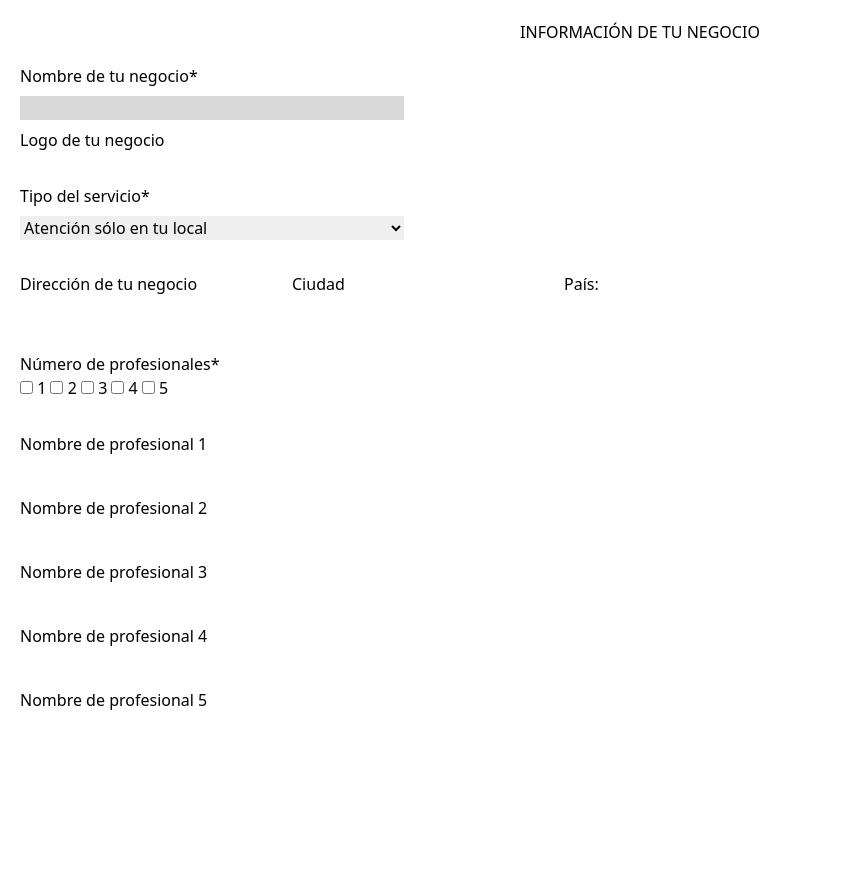
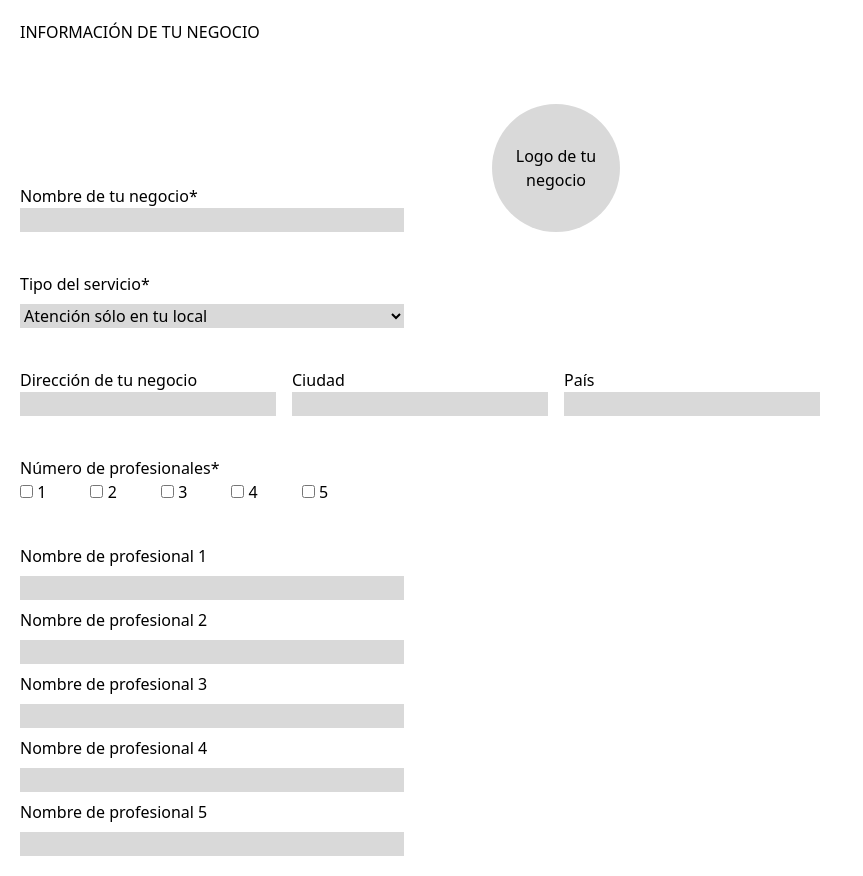
Before and after one commit to Tania-Bobadilla/xxcf, a React (Create React App) app: page / in a window 1280 px wide. Shown: the whole page, without its empty margins (0-863 px from the left). Before the commit the page ends 800 px from the top, so only its background shows below. Built offline with nearby package versions, Linux system fonts and the light colour scheme.

Commit message:
mas cambios componente

```diff
--- a/src/components/InfoNegocio.tsx
+++ b/src/components/InfoNegocio.tsx
@@ -2,29 +2,35 @@ import React from 'react'
 
 const InfoNegocio = () => {
   return (
-    <div className='pl-5 pr-5 pt-5'>
+    <div className='pl-5 pr-5 pt-5 pb-5'>
 
         {/* Titulo */}
-        <h1 className='text-center'> INFORMACIÓN DE TU NEGOCIO</h1>
+        <h1 className='pb-10'> INFORMACIÓN DE TU NEGOCIO</h1>
 
         {/* Formulario */}
-        <form className='pt-5 space-y-8'>
+        <form className='pt-5 space-y-10'>
 
           {/* Nombre del negocio */}
-          <div className='grid grid-cols-1 gap-2'>
-            <label>Nombre de tu negocio*</label>
-            <input type="text" className='w-96 bg-gris2' />
+          <div className='flex gap-2 space-x-20 items-end'>
+            <div className='grid grid-cols-1'>
+              <label>Nombre de tu negocio*</label>
+              <input type="text" className='w-96 bg-gris2' />
+            </div>
 
-            {/* Logo del negocio   */}
-            <a href="#">
-              <div>Logo de tu negocio</div>
-            </a>
+            {/* Logo del negocio */}
+            <div>
+              <a href="#">
+                <div className='h-32 w-32 flex text-center items-center rounded-full bg-gris2'>Logo de tu negocio</div>
+              </a>
+            </div>
+
+
           </div>
 
           {/* Tipo de servicio (barra de seleccion) */}
           <div className='grid grid-cols-1 gap-2'>
             <label>Tipo del servicio*</label>
-            <select name="" id="" className='w-96'>
+            <select name="" id="" className='w-96 bg-gris2 border-style:none'>
               <option value="opcion1">Atención sólo en tu local</option>
               <option value="opcion2">Atención sólo a domicilio</option>
               <option value="opcion3">Atención en local o a domicilio</option>
@@ -35,17 +41,17 @@ const InfoNegocio = () => {
           <div className='flex space-x-4'>
             <div>
               <p>Dirección de tu negocio</p>
-              <input className='w-64' type="text" />
+              <input className='w-64 bg-gris2' type="text" />
             </div>
 
             <div>
               <p>Ciudad</p>
-              <input className='w-64' type="text" />
+              <input className='w-64 bg-gris2' type="text" />
             </div>
 
             <div>
-              <p>País:</p>
-              <input className='w-64' type="text" />
+              <p>País</p>
+              <input className='w-64 bg-gris2' type="text" />
             </div>
           </div>
 
@@ -54,13 +60,13 @@ const InfoNegocio = () => {
           <div>
             <label className='grid grid-cols-1 gap-2'>Número de profesionales*</label>
             <input type='checkbox'/>
-            <label> 1 </label>
+            <label className='mr-10'> 1 </label>
             <input type="checkbox"/>
-            <label> 2 </label>
+            <label className='mr-10'> 2 </label>
             <input type="checkbox"/>
-            <label> 3 </label>
+            <label className='mr-10'> 3 </label>
             <input type="checkbox"/>
-            <label> 4 </label>
+            <label className='mr-10'> 4 </label>
             <input type="checkbox"/>
             <label> 5 </label>
           </div>
@@ -68,15 +74,15 @@ const InfoNegocio = () => {
           {/* Nombre de los profesionales */}
           <div className='grid grid-cols-1 gap-2'>
             <label>Nombre de profesional 1</label>
-            <input className='w-96' type="text" />
+            <input className='w-96 bg-gris2' type="text" />
             <label>Nombre de profesional 2</label>
-            <input className='w-96' type="text" />
+            <input className='w-96 bg-gris2' type="text" />
             <label>Nombre de profesional 3</label>
-            <input className='w-96' type="text" />
+            <input className='w-96 bg-gris2' type="text" />
             <label>Nombre de profesional 4</label>
-            <input className='w-96' type="text" />
+            <input className='w-96 bg-gris2' type="text" />
             <label>Nombre de profesional 5</label>
-            <input className='w-96' type="text" />
+            <input className='w-96 bg-gris2' type="text" />
           </div>
 
         </form>
```
